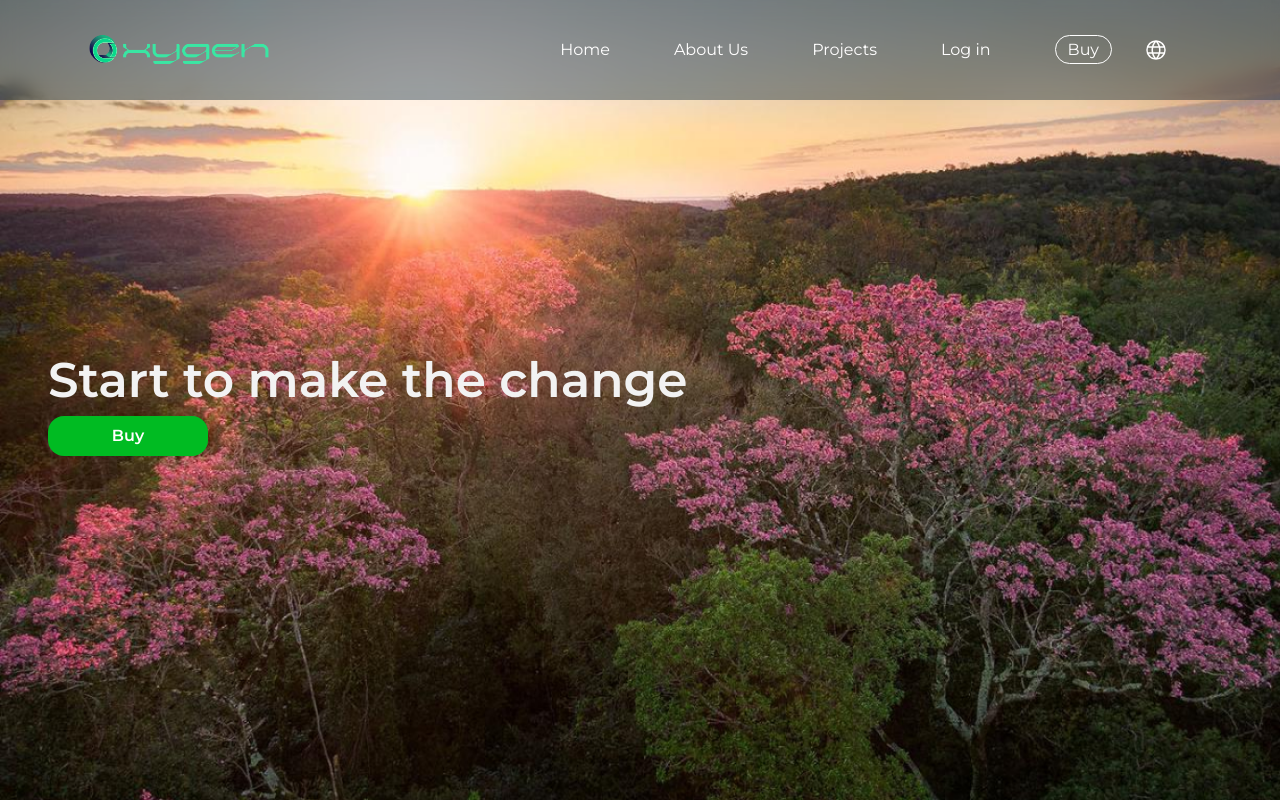
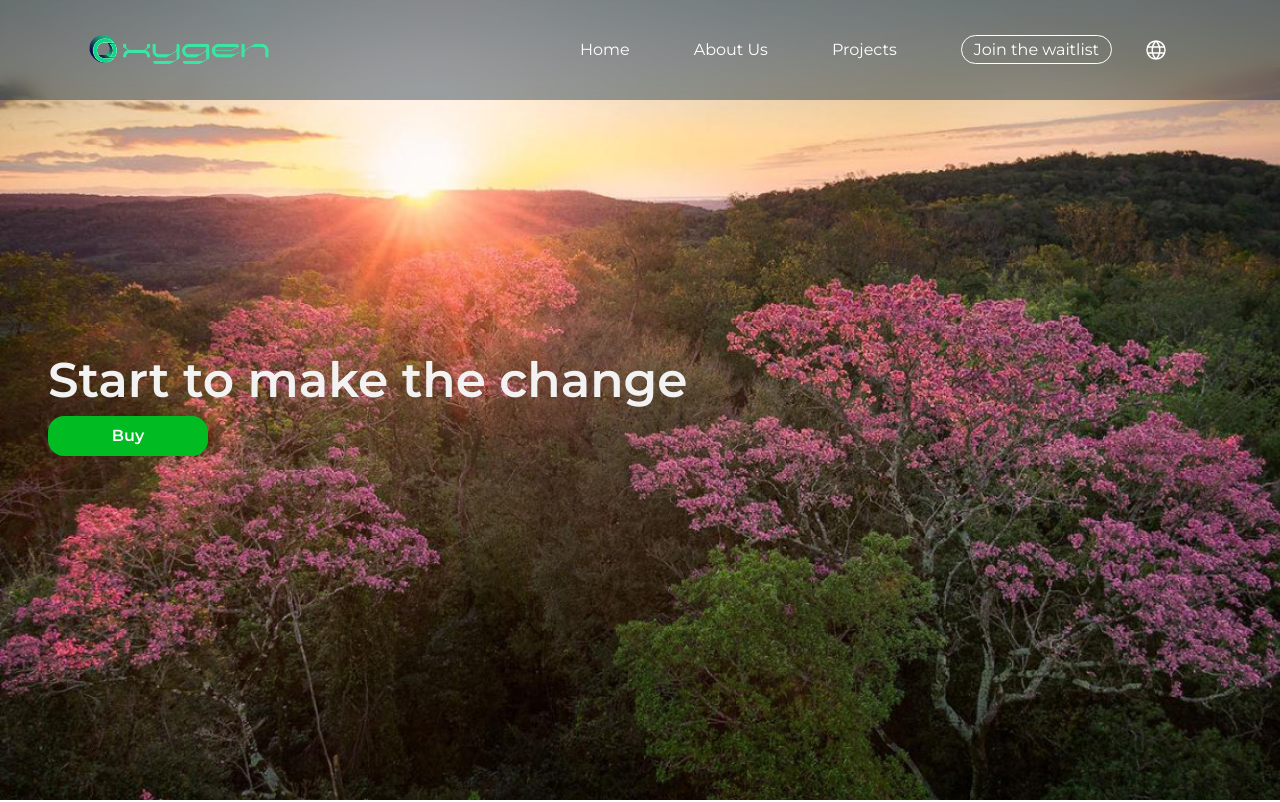
Before and after one commit to oxygentoken-org/oxygen-token, a Next.js app: page /en/comprar in a window 1280 px wide. Shown: the top 802 px of the page. Built offline with nearby package versions, Linux system fonts and the light colour scheme.

Commit message:
feat: update navbar for waitlist stage

```diff
--- a/src/app/[locale]/components/Navbar/Navbar.tsx
+++ b/src/app/[locale]/components/Navbar/Navbar.tsx
@@ -24,10 +24,10 @@ const links = [
     nameKey: "project",
     href: "/proyectos",
   },
-  {
-    nameKey: "login",
-    href: "/login",
-  },
+  // {
+  //   nameKey: "login",
+  //   href: "/login",
+  // },
 ] as const;
 
 function LanguageSelect({ className }: { className: string }) {
@@ -83,12 +83,21 @@ function Navbar() {
           </li>
         ))}
 
+        {/* <li>
+          <Link
+            href="/comprar"
+            className="border border-current px-3 py-1 rounded-full hover:bg-white/20 transition-colors duration-200"
+          >
+            {t("buy")}
+          </Link>
+        </li> */}
+
         <li>
           <Link
-            href="/comprar"
-            className="border border-current px-3 py-1 rounded-full hover:bg-current/20 transition-colors duration-200"
+            href="/register"
+            className="border border-current px-3 py-1 rounded-full hover:bg-white/20 transition-colors duration-200"
           >
-            {t("buy")}
+            {t("waitlist")}
           </Link>
         </li>
       </ul>
@@ -117,7 +126,7 @@ function Navbar() {
           </div>
           <ul className="flex flex-col items-end p-5 text-teal-medium font-medium gap-16">
             {links
-              .filter((link) => link.nameKey !== "login")
+              // .filter((link) => link.nameKey !== "login")
               .map((link) => (
                 <li key={link.nameKey}>
                   <Link
@@ -129,21 +138,30 @@ function Navbar() {
                 </li>
               ))}
 
-            <li key="login">
+            {/* <li key="login">
               <Link
                 href="/login"
                 className="border-2 border-current px-6 py-1 rounded-full hover:bg-teal-medium/20 transition-colors duration-200"
               >
                 {t("login")}
               </Link>
-            </li>
+            </li> */}
 
-            <li>
+            {/* <li>
               <Link
                 href="/comprar"
                 className="border-2 border-teal-dark bg-teal-dark text-white px-6 py-1 rounded-full hover:bg-teal-dark/80 transition-colors duration-200"
               >
                 {t("buy")}
+              </Link>
+            </li> */}
+
+            <li>
+              <Link
+                href="/register"
+                className="border-2 border-teal-dark bg-teal-dark text-white px-6 py-1 rounded-full hover:bg-teal-dark/80 transition-colors duration-200"
+              >
+                {t("waitlist")}
               </Link>
             </li>
 
--- a/src/messages/en.json
+++ b/src/messages/en.json
@@ -77,7 +77,8 @@
     "us": "About Us",
     "project": "Projects",
     "buy": "Buy",
-    "login": "Log in"
+    "login": "Log in",
+    "waitlist": "Join the waitlist"
   },
 
   "Footer": {
--- a/src/messages/es.json
+++ b/src/messages/es.json
@@ -77,7 +77,8 @@
     "us": "Nosotros",
     "project": "Proyectos",
     "buy": "Comprar",
-    "login": "Iniciar sesión"
+    "login": "Iniciar sesión",
+    "waitlist": "Unirse a la lista de espera"
   },
 
   "Footer": {
```
